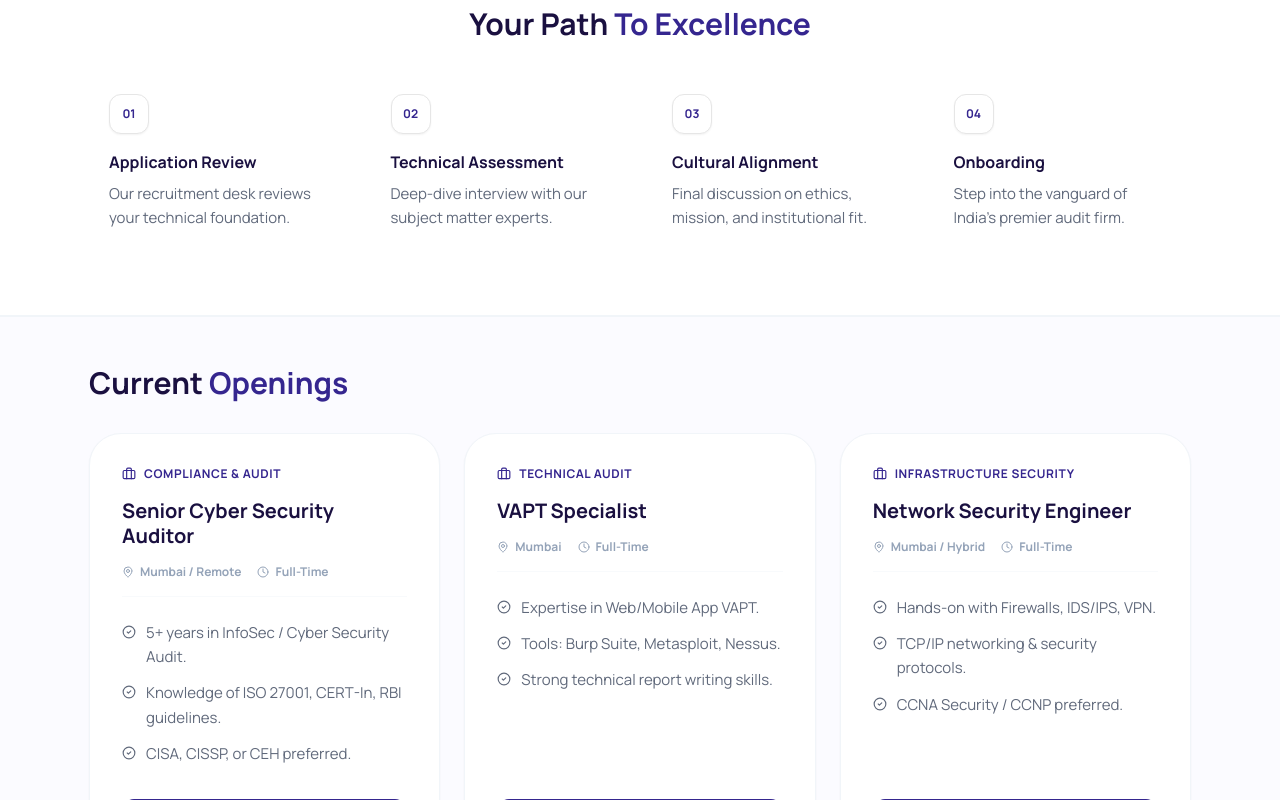
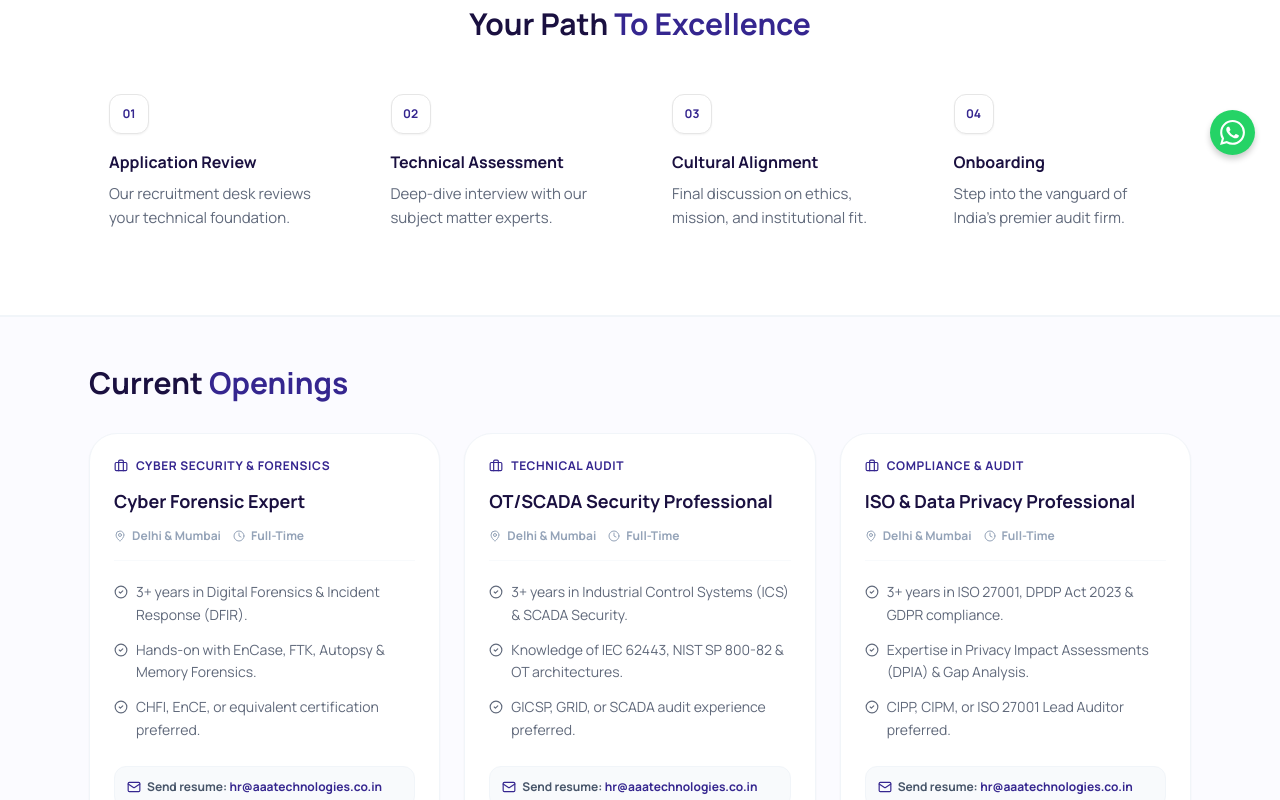
Before and after one commit to vinayjaisval/aaawebsite, a React (Vite) app: page /careers in a window 1280 px wide. Shown: the part 620-1420 px from the top of the page. Built offline with nearby package versions, Linux system fonts and the light colour scheme.

Commit message:
feat: update job openings with 6 roles and add global floating whatsapp button

```diff
--- a/src/components/Layout.tsx
+++ b/src/components/Layout.tsx
@@ -1,5 +1,6 @@
 import type { ReactNode } from "react";
 import { Header, Footer } from "./Navigation";
+import { WhatsAppFloating } from "./whatsapp-floating";
 
 interface LayoutProps {
   children: ReactNode;
@@ -11,6 +12,7 @@ export function Layout({ children }: LayoutProps) {
       <Header />
       {children}
       <Footer />
+      <WhatsAppFloating />
     </div>
   );
 }
--- a/src/components/Navigation.tsx
+++ b/src/components/Navigation.tsx
@@ -445,7 +445,7 @@ export function Footer() {
           </div>
         </div>
         <div style={{ height: '1px', background: 'rgba(255,255,255,0.08)', marginBottom: '2rem' }} />
-        <div className="flex flex-col md:flex-row items-center justify-between gap-4">
+        <div className="flex flex-col md:flex-row items-center justify-between gap-4 md:pr-16">
           <p style={{ color: 'rgba(255,255,255,0.35)', fontSize: '0.78rem', margin: 0 }}>
             © {new Date().getFullYear()} AAA Technologies Ltd. All rights reserved. &nbsp;&nbsp;
             <Link to="/privacy" style={{ color: 'rgba(255,255,255,0.45)', textDecoration: 'none' }}
--- a/src/components/back-to-top.tsx
+++ b/src/components/back-to-top.tsx
@@ -20,7 +20,7 @@ export function BackToTop() {
       type="button"
       onClick={scrollToTop}
       aria-label="Back to top"
-      className={`fixed bottom-6 right-6 z-50 p-3 bg-advance-primary text-white shadow-lg
+      className={`fixed bottom-20 right-6 sm:bottom-24 sm:right-6 z-40 p-3 bg-advance-primary text-white shadow-lg
         hover:bg-advance-primary/90 focus-visible:outline-none focus-visible:ring-2
         focus-visible:ring-advance-primary focus-visible:ring-offset-2
         transition-all duration-300 ease-out
--- a/src/components/newsletter-footer.tsx
+++ b/src/components/newsletter-footer.tsx
@@ -29,7 +29,7 @@ export function NewsletterFooter() {
   const currentYear = new Date().getFullYear();
 
   return (
-    <footer className="bg-[#1A1040] text-white pt-20 pb-10 px-4" role="contentinfo">
+    <footer className="bg-[#1A1040] text-white pt-20 pb-16 px-4" role="contentinfo">
       <div className="container mx-auto">
         <div className="grid grid-cols-1 md:grid-cols-2 lg:grid-cols-4 gap-12 mb-16">
           {/* Column 1: Info */}
@@ -108,7 +108,7 @@ export function NewsletterFooter() {
           </div>
         </div>
 
-        <div className="border-t border-white/10 pt-8 flex flex-col md:flex-row items-center justify-between gap-4 text-xs text-white/40 font-medium">
+        <div className="border-t border-white/10 pt-8 flex flex-col md:flex-row items-center justify-between gap-4 text-xs text-white/40 font-medium md:pr-16">
           <p>
             &copy; {currentYear} AAA Technologies Ltd. All rights reserved. &nbsp; | &nbsp;
             <Link to="/privacy" className="hover:text-white ml-2">Privacy Policy</Link>
@@ -131,7 +131,7 @@ export function NewsletterFooter() {
               ))}
             </div>
             <span className="hidden sm:inline-block text-white/20">|</span>
-            <p className="uppercase tracking-widest">
+            <p className="uppercase tracking-widest text-[11px]">
               CERT-In Empanelled · ISO 9001:2015 · NSE & BSE Listed
             </p>
           </div>
--- /dev/null
+++ b/src/components/whatsapp-floating.tsx
@@ -0,0 +1,19 @@
+export function WhatsAppFloating() {
+  return (
+    <a
+      href="https://wa.me/918448295960?text=Hello,%20I%20am%20interested%20in%20your%20services!"
+      target="_blank"
+      rel="noopener noreferrer"
+      aria-label="Chat with us on WhatsApp"
+      className="fixed bottom-[25px] right-[25px] z-[1000] flex items-center justify-center w-[45px] h-[45px] bg-[#25D366] text-white rounded-full shadow-[0_4px_6px_rgba(0,0,0,0.2)] hover:scale-105 active:scale-95 transition-transform duration-200"
+    >
+      <svg
+        className="w-[25px] h-[25px] fill-current"
+        viewBox="0 0 24 24"
+        xmlns="http://www.w3.org/2000/svg"
+      >
+        <path d="M17.472 14.382c-.297-.149-1.758-.867-2.03-.967-.273-.099-.471-.148-.67.15-.197.297-.767.966-.94 1.164-.173.199-.347.223-.644.075-.297-.15-1.255-.463-2.39-1.475-.883-.788-1.48-1.761-1.653-2.059-.173-.297-.018-.458.13-.606.134-.133.298-.347.446-.52.149-.174.198-.298.298-.497.099-.198.05-.371-.025-.52-.075-.149-.669-1.612-.916-2.207-.242-.579-.487-.501-.669-.51l-.57-.01c-.198 0-.52.074-.792.372s-1.04 1.016-1.04 2.479 1.065 2.876 1.213 3.074c.149.198 2.095 3.2 5.076 4.487.709.306 1.263.489 1.694.626.712.226 1.36.194 1.872.118.571-.085 1.758-.719 2.006-1.413.248-.695.248-1.29.173-1.414-.074-.124-.272-.198-.57-.347m-5.421 7.403h-.004a9.87 9.87 0 01-5.031-1.378l-.361-.214-3.741.982.998-3.648-.235-.374a9.86 9.86 0 01-1.51-5.26c.001-5.45 4.436-9.884 9.888-9.884 2.64 0 5.122 1.03 6.988 2.898a9.825 9.825 0 012.893 6.994c-.003 5.45-4.437 9.884-9.885 9.884m8.413-18.297A11.815 11.815 0 0012.05 0C5.495 0 .16 5.335.157 11.892c0 2.096.547 4.142 1.588 5.945L.057 24l6.305-1.654a11.882 11.882 0 005.683 1.448h.005c6.554 0 11.89-5.335 11.893-11.893a11.821 11.821 0 00-3.48-8.413z" />
+      </svg>
+    </a>
+  );
+}
--- a/src/pages/Careers.tsx
+++ b/src/pages/Careers.tsx
@@ -26,12 +26,45 @@ export default function Careers() {
 
   const jobOpenings = [
     {
+      title: "Cyber Forensic Expert",
+      dept: "Cyber Security & Forensics",
+      location: "Delhi & Mumbai",
+      type: "Full-Time",
+      bullets: [
+        "3+ years in Digital Forensics & Incident Response (DFIR).",
+        "Hands-on with EnCase, FTK, Autopsy & Memory Forensics.",
+        "CHFI, EnCE, or equivalent certification preferred."
+      ]
+    },
+    {
+      title: "OT/SCADA Security Professional",
+      dept: "Technical Audit",
+      location: "Delhi & Mumbai",
+      type: "Full-Time",
+      bullets: [
+        "3+ years in Industrial Control Systems (ICS) & SCADA Security.",
+        "Knowledge of IEC 62443, NIST SP 800-82 & OT architectures.",
+        "GICSP, GRID, or SCADA audit experience preferred."
+      ]
+    },
+    {
+      title: "ISO & Data Privacy Professional",
+      dept: "Compliance & Audit",
+      location: "Delhi & Mumbai",
+      type: "Full-Time",
+      bullets: [
+        "3+ years in ISO 27001, DPDP Act 2023 & GDPR compliance.",
+        "Expertise in Privacy Impact Assessments (DPIA) & Gap Analysis.",
+        "CIPP, CIPM, or ISO 27001 Lead Auditor preferred."
+      ]
+    },
+    {
       title: "Senior Cyber Security Auditor",
       dept: "Compliance & Audit",
       location: "Mumbai / Remote",
       type: "Full-Time",
       bullets: [
-        "5+ years in InfoSec / Cyber Security Audit.",
+        "3+ years in InfoSec / Cyber Security Audit.",
         "Knowledge of ISO 27001, CERT-In, RBI guidelines.",
         "CISA, CISSP, or CEH preferred."
       ]
@@ -179,32 +212,42 @@ export default function Careers() {
                 <motion.div
                   key={i}
                   whileHover={{ y: -5 }}
-                  className="bg-white p-8 rounded-[32px] border border-slate-100 shadow-sm hover:shadow-xl transition-all duration-500 group flex flex-col justify-between"
+                  className="bg-white p-6 rounded-[28px] border border-slate-100 shadow-sm hover:shadow-md transition-all duration-500 group flex flex-col justify-between"
                 >
                   <div>
                     <div className="flex items-center gap-2 mb-4">
                       <Briefcase className="w-3.5 h-3.5 text-aaa-primary" />
                       <span className="text-aaa-primary font-bold uppercase tracking-wider text-xs">{job.dept}</span>
                     </div>
-                    <h3 className="text-[#1A1040] font-bold text-[20px] mb-4 leading-tight group-hover:text-aaa-primary transition-colors">{job.title}</h3>
+                    <h3 className="text-[#1A1040] font-bold text-[18px] mb-4 leading-tight group-hover:text-aaa-primary transition-colors">{job.title}</h3>
 
-                    <div className="flex flex-wrap gap-4 mb-6 text-slate-400 text-xs font-semibold border-b border-slate-50 pb-4">
+                    <div className="flex flex-wrap gap-3 mb-5 text-slate-400 text-xs font-semibold border-b border-slate-50 pb-4">
                       <span className="flex items-center gap-1.5"><MapPin className="w-3 h-3" /> {job.location}</span>
                       <span className="flex items-center gap-1.5"><Clock className="w-3 h-3" /> {job.type}</span>
                     </div>
 
-                    <ul className="space-y-3 mb-8">
+                    <ul className="space-y-3 mb-6">
                       {job.bullets.map((bullet, idx) => (
-                        <li key={idx} className="flex gap-2.5 text-[15px] text-[#60697B] leading-relaxed font-normal">
+                        <li key={idx} className="flex gap-2 text-[14px] text-[#60697B] leading-relaxed font-normal">
                           <CheckCircle2 className="w-3.5 h-3.5 text-aaa-primary/40 mt-1 shrink-0 group-hover:text-aaa-primary transition-colors" />
                           {bullet}
                         </li>
                       ))}
                     </ul>
                   </div>
-                  <a href="#enquiry-form" className="w-full py-3.5 bg-[#35268F] text-white rounded-xl font-bold text-sm hover:bg-[#251b64] transition-all text-center flex items-center justify-center gap-2.5 shadow-lg">
-                    Apply Now <ArrowRight className="w-4 h-4" />
-                  </a>
+
+                  <div>
+                    <div className="bg-slate-50 border border-slate-100 rounded-xl p-3 mb-4 text-xs">
+                      <div className="flex items-center gap-1.5 text-slate-600 font-semibold">
+                        <Mail className="w-3.5 h-3.5 text-aaa-primary shrink-0" />
+                        <span>Send resume: <a href="mailto:hr@aaatechnologies.co.in" className="text-aaa-primary font-bold hover:underline">hr@aaatechnologies.co.in</a></span>
+                      </div>
+                    </div>
+
+                    <a href="#enquiry-form" className="w-full py-3 bg-[#35268F] text-white rounded-xl font-bold text-sm hover:bg-[#251b64] transition-all text-center flex items-center justify-center gap-2.5">
+                      Apply Now <ArrowRight className="w-4 h-4" />
+                    </a>
+                  </div>
                 </motion.div>
               ))}
             </div>
```
